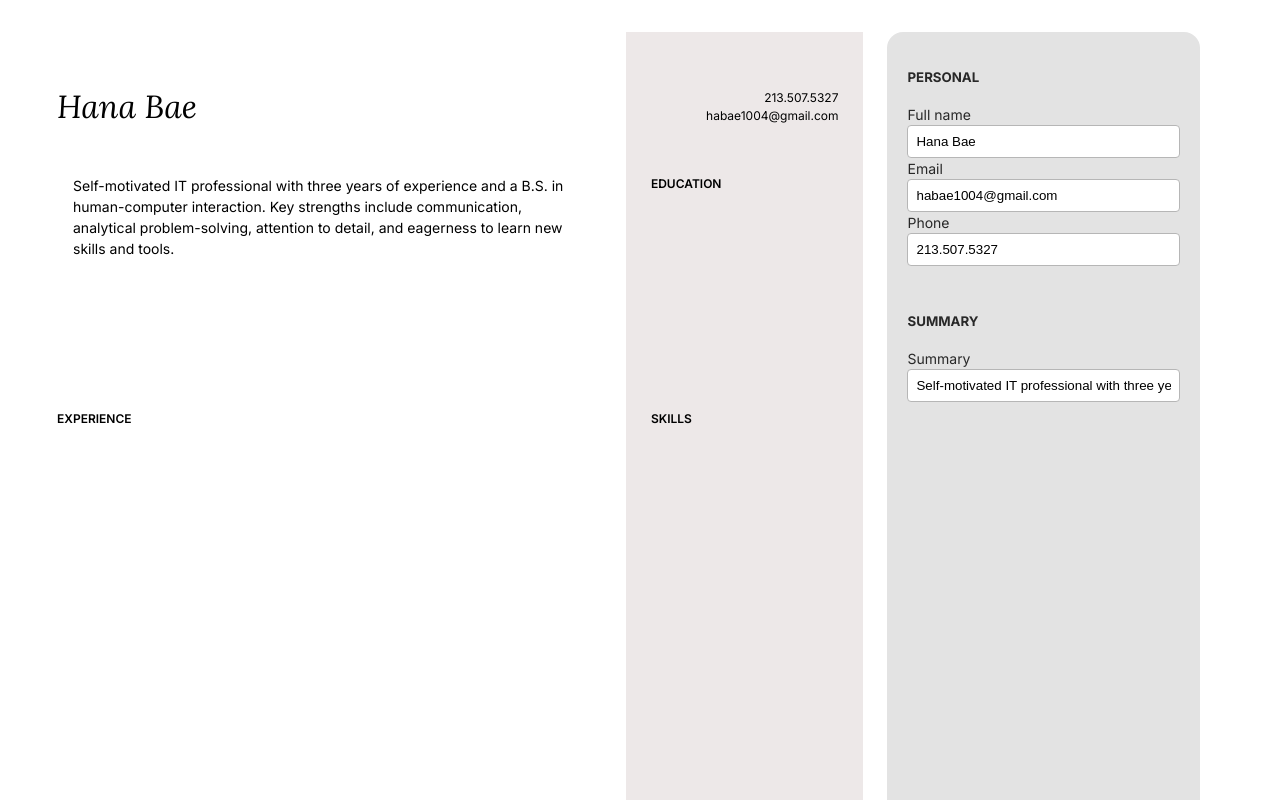
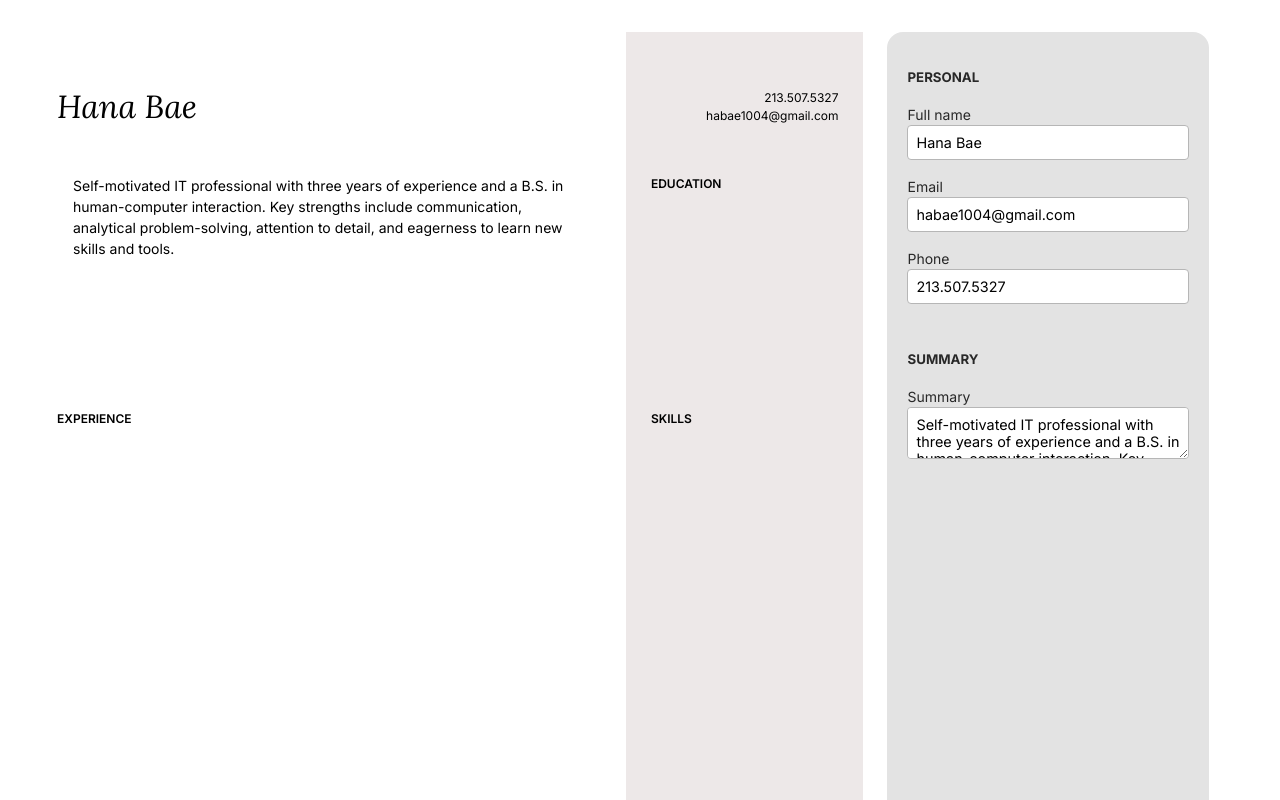
Before and after one commit to hambycookie/cv-application, a React app: page / in a window 1280 px wide. Shown: the top 800 px of the page. Built offline with nearby package versions, Linux system fonts and the light colour scheme; the HTML template or start-up script is replaced by a standard one.

Commit message:
Add textarea type to InputGroup component

```diff
--- a/src/components/InputGroup.jsx
+++ b/src/components/InputGroup.jsx
@@ -6,18 +6,31 @@ function InputGroup({
   placeholder,
   "data-key": dataKey,
   onChange,
-  value
+  value,
+  type
 }) {
   return (
     <div className="input-group">
       <label>{label} </label>
+
+      {type == "textarea" ? (
+        <textarea
+          id={id}
+          placeholder={placeholder}
+          data-key={dataKey}
+          value={value}
+          onChange={onChange}
+        ></textarea>
+      ) : (
         <input
+          type={type}
           id={id}
           placeholder={placeholder}
           data-key={dataKey}
           value={value}
           onChange={onChange}
         />
+      )}
     </div>
   )
 }
--- a/src/components/Personal/PersonalInfoForm.jsx
+++ b/src/components/Personal/PersonalInfoForm.jsx
@@ -1,3 +1,4 @@
+import '../../styles/FormSection.css'
 import InputGroup from '../InputGroup'
 
 function PersonalInfoForm({ onChange, fullName, email, phone }) {
@@ -6,6 +7,7 @@ function PersonalInfoForm({ onChange, fullName, email, phone }) {
   return (
     <div className="form-inputs">
       <InputGroup
+        type="text"
         label="Full name"
         id="full-name"
         placeholder="Enter full name"
@@ -14,6 +16,7 @@ function PersonalInfoForm({ onChange, fullName, email, phone }) {
         onChange={onChange}
       />
       <InputGroup
+        type="text"
         label="Email"
         id="email"
         placeholder="Enter email"
@@ -22,6 +25,7 @@ function PersonalInfoForm({ onChange, fullName, email, phone }) {
         onChange={onChange}
       />
       <InputGroup
+        type="text"
         label="Phone"
         id="phone"
         placeholder="Enter phone number"
--- a/src/components/Personal/SummaryForm.jsx
+++ b/src/components/Personal/SummaryForm.jsx
@@ -1,11 +1,10 @@
 import InputGroup from '../InputGroup'
 
 function SummaryForm({ onChange, summary }) {
-
-
   return (
     <div className="form-inputs">
       <InputGroup
+        type="textarea"
         label="Summary"
         id="summary"
         placeholder="Enter a summary or objective"
--- /dev/null
+++ b/src/styles/EditPanel.css
@@ -0,0 +1,4 @@
+.edit-panel-container {
+  width: 40%;
+  padding: 20px;
+}
--- a/src/styles/FormSection.css
+++ b/src/styles/FormSection.css
@@ -3,21 +3,8 @@
   text-transform: uppercase;
 }
 
-.form-questions {
+.form-inputs {
   display: flex;
   flex-direction: column;
   gap: 16px;
 }
-
-input::placeholder { /* Chrome, Firefox, Opera, Safari 10.1+ */
-  font-family: 'Inter', Arial, Helvetica, sans-serif;
-  opacity: 0.6; /* Firefox */
-}
-
-input:-ms-input-placeholder { /* Internet Explorer 10-11 */
-  font-family: 'Inter', Arial, Helvetica, sans-serif;
-}
-
-input::-ms-input-placeholder { /* Microsoft Edge */
-  font-family: 'Inter', Arial, Helvetica, sans-serif;
-}
--- a/src/styles/InputGroup.css
+++ b/src/styles/InputGroup.css
@@ -7,13 +7,32 @@ label {
   font-size: 14px;
 }
 
-input {
+input, textarea {
   padding: 8px;
   border-radius: 4px;
   border: 1px solid rgb(182, 182, 182);
+  font-family: 'Inter', sans-serif;
+  font-size: 0.9rem;
 }
 
-input:focus, input:active {
+input:focus, input:active, textarea:focus, textarea:active {
   border: 2px solid grey;
   outline: none;
 }
+
+input::placeholder, textarea::placeholder { /* Chrome, Firefox, Opera, Safari 10.1+ */
+  font-family: 'Inter', Arial, Helvetica, sans-serif;
+  opacity: 0.6; /* Firefox */
+}
+
+input:-ms-input-placeholder, textarea:-ms-input-placeholder { /* Internet Explorer 10-11 */
+  font-family: 'Inter', Arial, Helvetica, sans-serif;
+}
+
+input::-ms-input-placeholder, textarea::-ms-input-placeholder { /* Microsoft Edge */
+  font-family: 'Inter', Arial, Helvetica, sans-serif;
+}
+
+textarea {
+  resize: vertical;
+}
```
Lines whose indentation alone changed are shown as unchanged.
